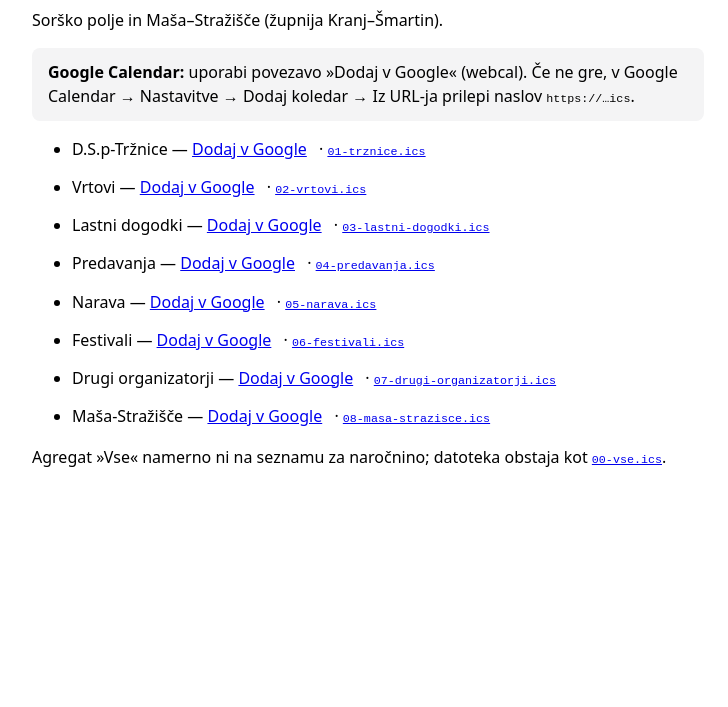
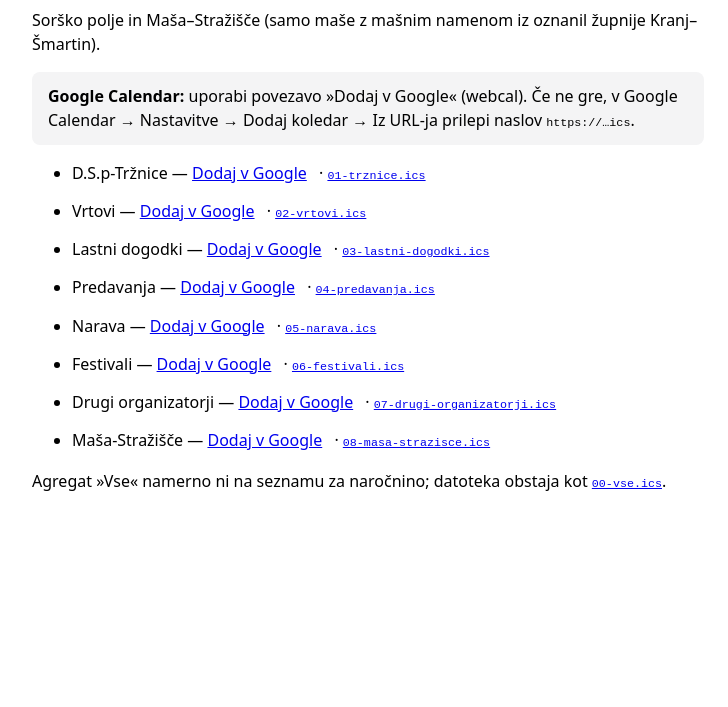
Before and after one commit to jozeshare/Koledar, a plain HTML site: page index.html in a window 1280 px wide. Shown: the part 93-800 px from the top of the page, without its empty margins (272-1000 px from the left). Drawn offline with Linux system fonts and the light colour scheme.

Commit message:
Maša-Stražišče: samo maše z namenom iz oznanil XLIII/13

```diff
--- a/index.html
+++ b/index.html
@@ -14,7 +14,7 @@
 </head>
 <body>
   <h1>Naročljivi koledarji</h1>
-  <p>Sorško polje in Maša–Stražišče (župnija Kranj–Šmartin).</p>
+  <p>Sorško polje in Maša–Stražišče (samo maše z mašnim namenom iz oznanil župnije Kranj–Šmartin).</p>
   <p class="note">
     <strong>Google Calendar:</strong> uporabi povezavo »Dodaj v Google« (webcal).
     Če ne gre, v Google Calendar → Nastavitve → Dodaj koledar → Iz URL-ja
```
Also changed, not shown: 1 other file.
